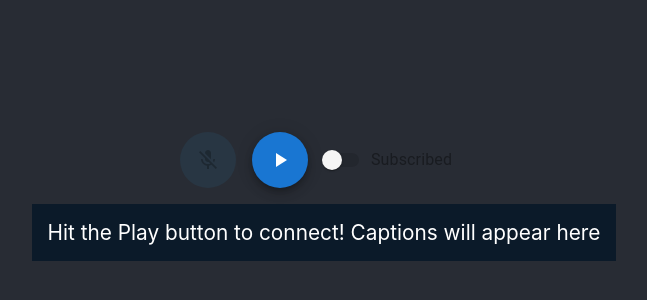
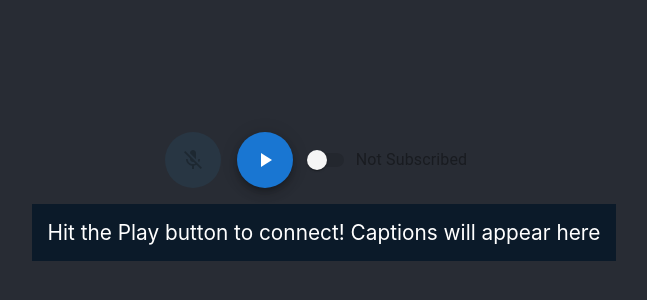
Before and after one commit to symblai/symbl-js-sdk, a React (Create React App) app in the folder examples/closed-captions-browser/: page / in a window 1280 px wide. Shown: the part 204-504 px from the top of the page, without its empty margins (316-963 px from the left). Built offline with nearby package versions, Linux system fonts and the light colour scheme; what @symblai/symbl-js would draw is missing.

Commit message:
Label change

```diff
--- a/examples/closed-captions-browser/src/App.js
+++ b/examples/closed-captions-browser/src/App.js
@@ -268,7 +268,6 @@ function App() {
             setRenderViaSubscription(event.target.checked);
 
             if (!subscribed) {
-                console.log(`Subscribing...`);
                 await sdk.subscribeToStream(connectionId, (data) => {
 //                    console.log(`Subscribe API Data`, data);
                     const { type } = data;
@@ -314,8 +313,6 @@ function App() {
                         if (renderViaSubscription) setCaption(transcript);
                     }
                 });
-
-                console.log(`Subscribed`);
 
                 setSubscribing(false);
                 setSubscribed(true);
@@ -432,7 +429,7 @@ function App() {
                                     handleSubscribeClick(e);
                                 }}
                                 disabled={connecting || !started || subscribing}
-                                label="Subscribed"
+                                label={renderViaSubscription ? "Subscribed" : "Not Subscribed"}
                             />
                         </FormGroup>
                     </Stack>
```
